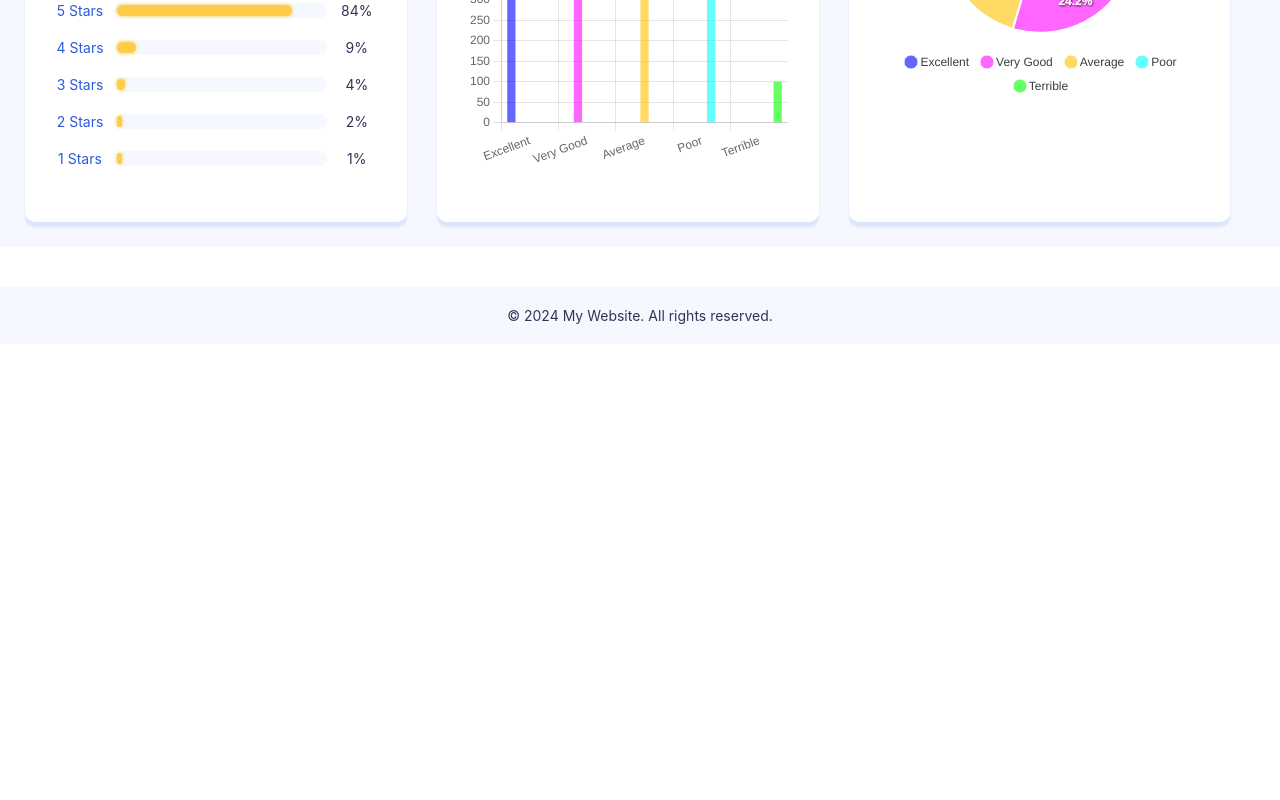
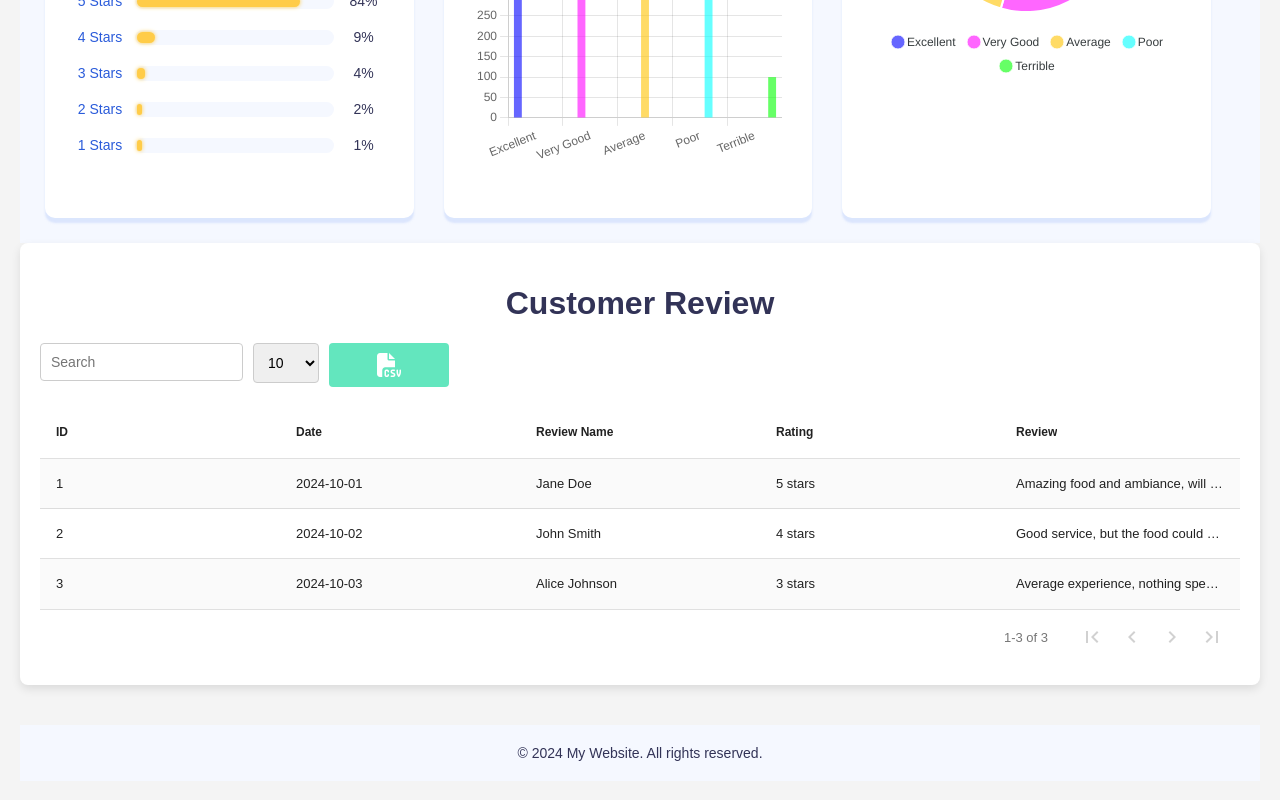
Before and after one commit to chantithya/display-google-review, a React (Create React App) app: page / in a window 1280 px wide. Shown: the part 912-1712 px from the top of the page. Before the commit the page ends 1256 px from the top, so only its background shows below. Built offline with nearby package versions, Linux system fonts and the light colour scheme.

Commit message:
Updata DataTable

```diff
--- a/src/App.js
+++ b/src/App.js
@@ -7,6 +7,8 @@ import Header from "./components/Header";
 import Footer from "./components/Footer";
 import Barchart from './components/Barchart';
 import Piechart from './components/Piechart';
+
+import CustomDataTable from './components/CustomDataTable';
 
 export default function App() {
 
@@ -57,6 +59,45 @@ export default function App() {
       color: "rgba(0, 255, 0, 0.6)",
     },
   ];
+
+
+
+
+
+  const [tableData] = useState([
+    {
+      name: 'Tiger Nixon',
+      position: 'System Architect',
+      office: 'Edinburgh',
+      extn: '5421',
+      startDate: '2011-04-25',
+      salary: '$320,800',
+    },
+    {
+      name: 'Garrett Winters',
+      position: 'Accountant',
+      office: 'Tokyo',
+      extn: '8422',
+      startDate: '2011-07-25',
+      salary: '$170,750',
+    },
+    {
+      name: 'Ashton Cox',
+      position: 'Junior Technical Author',
+      office: 'San Francisco',
+      extn: '1562',
+      startDate: '2009-01-12',
+      salary: '$86,000',
+    },
+    {
+      name: 'Cedric Kelly',
+      position: 'Senior Javascript Developer',
+      office: 'Edinburgh',
+      extn: '6224',
+      startDate: '2012-03-29',
+      salary: '$433,060',
+    },
+  ]);
 
   return (
     <div className="App">
@@ -162,6 +203,11 @@ export default function App() {
         <div>&nbsp;</div>
       </div>
 
+
+      <div>
+        <CustomDataTable />
+      </div>
+
       <Footer /> {/* Add Footer component */}
     </div>
   );
--- /dev/null
+++ b/src/components/CustomDataTable.css
@@ -0,0 +1,154 @@
+/* CustomDataTable.css */
+
+/* General Styles */
+body {
+    font-family: Arial, sans-serif;
+    background-color: #f4f4f4;
+    margin: 0;
+    padding: 20px;
+}
+
+/* Data Table Container */
+.custom-data-table {
+    background-color: white;
+    border-radius: 8px;
+    box-shadow: 0 4px 10px rgba(0, 0, 0, 0.1);
+    padding: 20px;
+    overflow-x: auto; /* Allows horizontal scrolling */
+}
+
+/* Search and Button Container Styles */
+.search-and-button {
+    display: flex;
+    flex-wrap: wrap; /* Allow items to wrap */
+    gap: 10px; /* Space between items */
+    margin-bottom: 20px; /* Space below the container */
+}
+
+/* Search Input */
+.search-input {
+    padding: 10px;
+    border: 1px solid #ccc;
+    border-radius: 4px;
+    width: 100%; /* Full width for small screens */
+    max-width: 300px; /* Limit the width on larger screens */
+    font-size: 14px;
+}
+
+/* Rows Per Page Dropdown */
+.rows-per-page-dropdown {
+    padding: 10px;
+    border: 1px solid #ccc;
+    border-radius: 4px;
+    font-size: 14px; /* Match font size with search input */
+}
+
+/* CSV Download Button */
+.csv-download-button {
+    padding: 10px;
+    background-color: #63E6BE; /* Define background color */
+    border: none;
+    border-radius: 4px;
+    color: white;
+    cursor: pointer;
+    font-size: 16px;
+    transition: background-color 0.3s, transform 0.3s; /* Add transform for hover effect */
+    display: flex; /* Center icon inside button */
+    align-items: center; /* Center icon vertically */
+    justify-content: center; /* Center icon horizontally */
+    min-width: 120px; /* Ensure a minimum width for button */
+}
+
+.csv-download-button:hover {
+    background-color: #45b99a; /* Darker shade for hover */
+    transform: translateY(-2px); /* Slight lift on hover */
+}
+
+/* Table Styles */
+.data-table-container {
+    margin-top: 20px;
+}
+
+/* Responsive Table Styles */
+.react-data-table {
+    width: 100%;
+}
+
+.dataTable {
+    width: 100%;
+    border-collapse: collapse;
+}
+
+.dataTable th,
+.dataTable td {
+    padding: 12px;
+    border: 1px solid #ddd;
+    text-align: left;
+}
+
+.dataTable th {
+    background-color: #f2f2f2;
+    font-weight: bold;
+}
+
+/* Pagination Styles */
+.custom-pagination {
+    display: flex;
+    justify-content: center;
+    align-items: center;
+    padding: 1em 0;
+}
+
+.custom-pagination .pagination-button {
+    margin: 0 5px;
+    padding: 8px 12px;
+    border: none;
+    background-color: #63E6BE; /* Change to your desired color */
+    color: white;
+    cursor: pointer;
+    border-radius: 4px;
+    transition: background-color 0.3s, transform 0.3s; /* Add transform for hover effect */
+}
+
+.custom-pagination .pagination-button:hover {
+    background-color: #45b99a; /* Darker shade for hover */
+    transform: translateY(-2px); /* Slight lift on hover */
+}
+
+.custom-pagination .pagination-button.disabled {
+    background-color: #ccc; /* Gray for disabled buttons */
+    cursor: not-allowed;
+    color: #666; /* Change text color for disabled state */
+}
+
+.custom-pagination .pagination-info {
+    margin: 0 10px;
+    font-size: 16px;
+}
+
+/* Media Queries for Responsiveness */
+@media (max-width: 768px) {
+    .custom-data-table {
+        padding: 15px;
+    }
+
+    .search-and-button {
+        flex-direction: column; /* Stack items vertically on smaller screens */
+        align-items: flex-start; /* Align items to the start */
+    }
+
+    .search-input,
+    .rows-per-page-dropdown,
+    .csv-download-button {
+        width: 100%; /* Full width for inputs on smaller screens */
+    }
+
+    .custom-pagination {
+        flex-direction: column; /* Stack buttons on small screens */
+        align-items: flex-start; /* Align to the start */
+    }
+
+    .custom-pagination .pagination-button {
+        margin: 5px 0; /* Space between buttons */
+    }
+}
--- /dev/null
+++ b/src/components/CustomDataTable.js
@@ -0,0 +1,179 @@
+import React, { useState } from 'react';
+import DataTable from 'react-data-table-component';
+import { CSVLink } from 'react-csv'; // Import CSVLink
+import './CustomDataTable.css'; // Ensure this file is imported
+
+// Sample data for the table
+const data = [
+  {
+    id: 1,
+    date: '2024-10-01',
+    review_name: 'Jane Doe',
+    rating: '5 stars',
+    review: 'Amazing food and ambiance, will come again',
+  },
+  {
+    id: 2,
+    date: '2024-10-02',
+    review_name: 'John Smith',
+    rating: '4 stars',
+    review: 'Good service, but the food could be better.',
+  },
+  {
+    id: 3,
+    date: '2024-10-03',
+    review_name: 'Alice Johnson',
+    rating: '3 stars',
+    review: 'Average experience, nothing special.',
+  },
+  // Add more data as needed...
+];
+
+// Define columns for the table
+const columns = [
+  {
+    name: 'ID',
+    selector: row => row.id,
+    sortable: true,
+  },
+  {
+    name: 'Date',
+    selector: row => row.date,
+    sortable: true,
+  },
+  {
+    name: 'Review Name',
+    selector: row => row.review_name,
+    sortable: true,
+  },
+  {
+    name: 'Rating',
+    selector: row => row.rating,
+    sortable: true,
+  },
+  {
+    name: 'Review',
+    selector: row => row.review,
+    sortable: true,
+  },
+];
+
+const CustomDataTable = () => {
+  const [searchTerm, setSearchTerm] = useState('');
+  const [filteredData, setFilteredData] = useState(data);
+  const [rowsPerPage, setRowsPerPage] = useState(10); // Default to 10 entries per page
+
+  const handleSearch = (event) => {
+    const query = event.target.value.toLowerCase();
+    setSearchTerm(query);
+
+    const filtered = data.filter((item) => {
+      return Object.keys(item).some((key) =>
+        item[key].toString().toLowerCase().includes(query)
+      );
+    });
+
+    setFilteredData(filtered);
+  };
+
+  // Prepare CSV data
+  const csvData = filteredData.map(item => ({
+    ID: item.id, // Include ID in CSV data
+    Date: item.date,
+    'Review Name': item.review_name,
+    Rating: item.rating,
+    Review: item.review,
+  }));
+
+  return (
+    <div className="custom-data-table">
+      <h1>Customer Review</h1>
+
+
+      <div className="search-and-button">
+        <div className="col-sm-4"> {/* Bootstrap column class for small screens */}
+            <input
+                type="text"
+                placeholder="Search"
+                value={searchTerm}
+                onChange={handleSearch}
+                className="search-input"
+            />
+        </div>
+        <div className="col-sm-4"> {/* Another column for dropdown */}
+            <select
+                value={rowsPerPage}
+                onChange={(e) => setRowsPerPage(Number(e.target.value))}
+                className="rows-per-page-dropdown"
+            >
+                <option value={10}>10</option>
+                <option value={25}>25</option>
+                <option value={50}>50</option>
+                <option value={100}>100</option>
+            </select>
+        </div>
+        <div className="col-sm-4"> {/* Column for CSV download button */}
+            <CSVLink
+                data={csvData}
+                filename="reviews.csv"
+                className="csv-download-button"
+                style={{ textDecoration: 'none' }} // No underline for the link
+            >
+                <i className="fa-solid fa-file-csv" style={{ color: '#fff', fontSize: '24px' }}></i>
+            </CSVLink>
+        </div>
+    </div>
+
+
+      <div className="data-table-container">
+        <DataTable
+          columns={columns}
+          data={filteredData}
+          pagination
+          paginationPerPage={rowsPerPage} // Set the number of rows per page
+          paginationComponentOptions={{
+            noRowsPerPage: true, // Hide the rows per page dropdown
+          }}
+          highlightOnHover
+          pointerOnHover
+          striped
+          customStyles={{
+            rows: {
+              style: {
+                minHeight: '50px',
+              },
+            },
+            headCells: {
+              style: {
+                fontWeight: 'bold',
+              },
+            },
+          }}
+          paginationCustomComponent={({ paginationProps }) => (
+            <div className="custom-pagination">
+              <button
+                className={`pagination-button ${paginationProps.previousButton ? '' : 'disabled'}`}
+                onClick={paginationProps.onPrevious}
+                disabled={!paginationProps.previousButton}
+              >
+                Previous
+              </button>
+              <span className="pagination-info">
+                Page {paginationProps.currentPage} of {paginationProps.pageCount}
+              </span>
+              <button
+                className={`pagination-button ${paginationProps.nextButton ? '' : 'disabled'}`}
+                onClick={paginationProps.onNext}
+                disabled={!paginationProps.nextButton}
+              >
+                Next
+              </button>
+            </div>
+          )}
+        />
+      </div>
+    </div>
+  );
+};
+
+export default CustomDataTable;
--- a/src/components/Piechart.css
+++ b/src/components/Piechart.css
@@ -7,7 +7,7 @@
 
   .piechart-title {
     text-align: center;
-    font-size: 24px;
+    font-size: 20px;
     font-weight: 600;
     margin-bottom: 20px;
     color: #333; /* Dark text color for contrast */
```
Also changed, not shown: package.json (+7 -0 lines), 1 other file (tests, documents, lock files or other folders).
